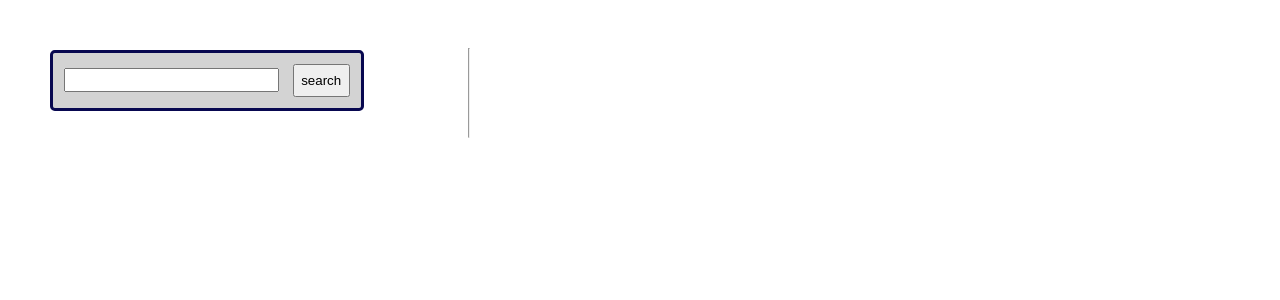
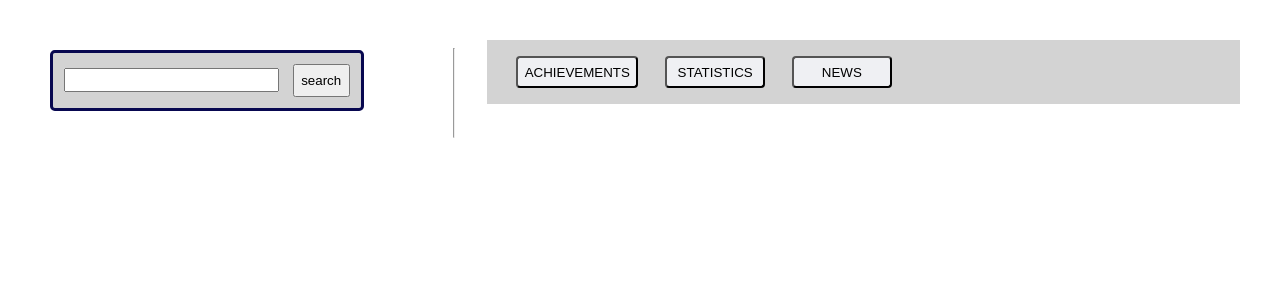
Before and after one commit to JaniAalto/SteamApp, a React (Vite) app in the folder frontend/: page / in a window 1280 px wide. Shown: the top 300 px of the page. Built offline with nearby package versions, Linux system fonts and the light colour scheme.

Commit message:
Added a header

```diff
--- a/frontend/src/App.css
+++ b/frontend/src/App.css
@@ -47,12 +47,31 @@ hr {
   margin-right: 1em;
 }
 
+.header {
+  background: lightgrey;
+  margin-left: 1em;
+  padding: 1em;
+  flex: 2;
+}
+.tabButton {
+  background: rgb(239, 240, 243);
+  min-width: 100px;
+  margin-right: 1em;
+  border-radius: 0.3em;
+}
+.tabButton:hover {
+  background: rgb(211, 213, 221);
+}
+.contentView {
+  flex: 2;
+  max-width: 1000px;
+}
+
+.achievementView {
+  margin: 1em;
+}
 .sortSelect {
   float: right;
-}
-.achievementView {
-  margin: 1em;
-  flex: 2;
 }
 table, th, td {
   background: rgb(210, 221, 247);
@@ -69,14 +88,9 @@ table, th, td {
 .percColumn {
   white-space: nowrap;
 }
-.tabButton {
-  background: lightgrey;
-  min-width: 100px;
-}
 
 .newsView {
   margin: 1em;
-  flex: 2;
 }
 .newsItem {
   margin: 1em;
@@ -112,6 +126,10 @@ dialog {
   float: right;
 }
 
+.statsView {
+  margin: 1em;
+}
+
 .searchMsg {
   margin: 1em;
 }
--- a/frontend/src/App.jsx
+++ b/frontend/src/App.jsx
@@ -41,9 +41,32 @@ const SearchResults = ({ searchResult, fetchInformation }) => {
   return (<></>)
 }
 
+const Header = ({ gameName, playerCount, showNews, showStats, showAchievements }) => {
+  if (!gameName) {
+    // disable buttons?
+    return (
+      <div className='header'>
+        <button className='tabButton' onClick={showAchievements}>ACHIEVEMENTS</button>
+        <button className='tabButton' onClick={showStats}>STATISTICS</button>
+        <button className='tabButton' onClick={showNews}>NEWS</button>
+      </div>
+    )
+  }
+
+  return (
+    <div className='header'>
+      <button className='tabButton' onClick={showAchievements}>ACHIEVEMENTS</button>
+      <button className='tabButton' onClick={showStats}>STATISTICS</button>
+      <button className='tabButton' onClick={showNews}>NEWS</button>
+      <h1>{gameName}</h1>
+      <p>[Current number of players: {playerCount}]</p>
+    </div>
+  )
+}
+
 // to-do: remove "hidden" column if there are no hidden achievements
 // to-do: make better percentage bar
-const Achievements = ({ gameName, gameInfoList, percList, showNews, showStats, playerCount }) => {
+const Achievements = ({ gameInfoList, percList }) => {
   //console.log("gameInfoList", gameInfoList)
   //console.log("percList", percList)
   const [sortOrder, setSortOrder] = useState('default')
@@ -51,10 +74,6 @@ const Achievements = ({ gameName, gameInfoList, percList, showNews, showStats, p
   if (gameInfoList.length === 0 || percList.length === 0) {
     return (
       <div className='achievementView'>
-        <button className='tabButton' onClick={showNews}>NEWS</button>
-        <button className='tabButton' onClick={showStats}>STATS</button>
-        <h1>{gameName}</h1>
-        <p>[Current number of players: {playerCount}]</p>
         <p className='resultMsg'><b>No achievements found</b></p>
       </div>
     )
@@ -104,18 +123,13 @@ const Achievements = ({ gameName, gameInfoList, percList, showNews, showStats, p
 
   return (
     <div className='achievementView'>
-      <div>
       <select className='sortSelect' value={sortOrder} onChange={e => setSortOrder(e.target.value)} >
         <option value='default'>Sort by default order</option>
         <option value='percentDesc'>Sort by percentage (desc)</option>
         <option value='percentAsc'>Sort by percentage (asc)</option>
         <option value='alphabetical'>Sort alphabetically</option>
       </select>
-        <button className='tabButton' onClick={showNews}>NEWS</button>
-        <button className='tabButton' onClick={showStats}>STATS</button>
-        <h1>{gameName}</h1>
-        <p>[Current number of players: {playerCount}]</p>
-      </div>
+      <br />
       <table><tbody>
         {renderedList.map(stat =>
           <tr key={stat.name}>
@@ -130,13 +144,12 @@ const Achievements = ({ gameName, gameInfoList, percList, showNews, showStats, p
   )
 }
 
-const Stats = ({ statsList, showAchievements }) => {
+const Stats = ({ statsList }) => {
   //console.log("statsList", statsList)
 
   if (statsList.length === 0) {
     return (
-      <div>
-        <button className='tabButton' onClick={showAchievements}>ACHIEVEMENTS</button>
+      <div className='statsView'>
         <h2>Total aggregate stats by all players (WIP)</h2>
         <p className='resultMsg'><b>No stats found</b></p>
       </div>
@@ -144,8 +157,7 @@ const Stats = ({ statsList, showAchievements }) => {
   }
 
   return (
-    <div>
-      <button className='tabButton' onClick={showAchievements}>ACHIEVEMENTS</button>
+    <div className='statsView'>
       <h2>Total aggregate stats by all players (WIP)</h2>
       {statsList.map(stat => {
         if (stat.total)
@@ -166,7 +178,7 @@ const Stats = ({ statsList, showAchievements }) => {
 }
 
 // to-do: improve placement of the modal close button or allow closing another way
-const News = ({ newsList, gameName, showAchievements, fetchMoreNews }) => {
+const News = ({ newsList, fetchNews }) => {
   //console.log("newsList", newsList)
   const [newsItem, setNewsItem] = useState("")
   const [newsCount, setNewsCount] = useState(5)
@@ -176,7 +188,6 @@ const News = ({ newsList, gameName, showAchievements, fetchMoreNews }) => {
   if (newsList.length === 0)
     return (
       <div className='newsView'>
-        <button className='tabButton' onClick={showAchievements}>ACHIEVEMENTS</button>
         <p className='resultMsg'><b>No news found</b></p>
       </div>
     )
@@ -248,7 +259,7 @@ const News = ({ newsList, gameName, showAchievements, fetchMoreNews }) => {
   }
 
   const loadMoreNews = () => {
-    fetchMoreNews(newsCount + 5)
+    fetchNews(newsCount + 5)
     setNewsCount(newsCount + 5)
   }
 
@@ -260,8 +271,6 @@ const News = ({ newsList, gameName, showAchievements, fetchMoreNews }) => {
 
   return (
     <div className='newsView'>
-      <button className='tabButton' onClick={showAchievements}>ACHIEVEMENTS</button>
-      <h1>{gameName}</h1>
       <div>
         {newsList.map(item => <div key={item.gid} className='newsItem'
           onClick={() => showNewsModal(item)}>
@@ -288,7 +297,6 @@ const News = ({ newsList, gameName, showAchievements, fetchMoreNews }) => {
 // to-do: add a "show random game" button (?)
 // to-do: add a "loading" text for the different tabs
 // to-do: fix Stats re-rendering
-// to-do: move tab buttons, player count and game title to a header
 function App() {
   const [searchTerm, setSearchTerm] = useState("")
   const [searchResult, setSearchResult] = useState([])
@@ -399,8 +407,8 @@ function App() {
       })
   }
 
-  const fetchNews = () => {
-    axios.get(`/api/getnews/?appid=${currentAppId}&count=5`)
+  const fetchNews = (count) => {
+    axios.get(`/api/getnews/?appid=${currentAppId}&count=${count}`)
       .then(response => {
         //console.log("fetchNews response.data", response.data)
         if (response.data)
@@ -409,20 +417,6 @@ function App() {
       .catch(error => {
         console.log(error)
         setGameNews([])
-      })
-  }
-
-  const fetchMoreNews = (count) => {
-    // there is no "last id" parameter for this endpoint that would allow searching in batches of equal size
-    axios.get(`/api/getnews/?appid=${currentAppId}&count=${count}`)
-      .then(response => {
-        //console.log("fetchMoreNews response.data", response.data)
-        if (response.data) {
-          setGameNews(response.data)
-        }
-      })
-      .catch(error => {
-        console.log(error)
       })
   }
 
@@ -465,7 +459,7 @@ function App() {
 
   const showNews = () => {
     setGameNews([])
-    fetchNews()
+    fetchNews(5)
     setVisibleTab('news')
   }
 
@@ -478,23 +472,19 @@ function App() {
     setVisibleTab('achievements')
   }
 
-
   let tabToShow = (<></>)
   if (visibleTab === 'achievements') {
-    tabToShow = <Achievements gameName={gameTitle} gameInfoList={achievements} percList={percentages}
-      showNews={showNews} showStats={showStats} playerCount={playerCount} />
+    tabToShow = <Achievements gameInfoList={achievements} percList={percentages} />
   }
   if (visibleTab === 'stats') {
-    tabToShow = <Stats statsList={gameStats} showAchievements={showAchievements} />
+    tabToShow = <Stats statsList={gameStats} />
   }
   if (visibleTab === 'news') {
-    tabToShow = <News newsList={gameNews} gameName={gameTitle} showAchievements={showAchievements}
-      fetchMoreNews={fetchMoreNews} />
+    tabToShow = <News newsList={gameNews} fetchNews={fetchNews} />
   }
 
 
   return (
-    <>
     <section>
       <div className='searchView'>
         <SearchForm search={search} searchTerm={searchTerm} handleInputChange={handleInputChange}
@@ -502,9 +492,12 @@ function App() {
         <SearchResults searchResult={searchResult} fetchInformation={fetchInformation} />
       </div>
       <hr />
+      <div className='contentView'>
+        <Header gameName={gameTitle} playerCount={playerCount} showNews={showNews} showStats={showStats}
+          showAchievements={showAchievements} />
         {tabToShow}
+      </div>
     </section>
-    </>
   )
 }
 
```
Also changed, not shown: 1 other file (tests, documents, lock files or other folders). Lines whose indentation alone changed are shown as unchanged.
